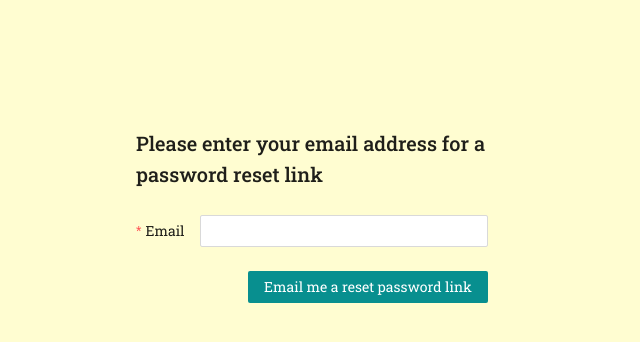
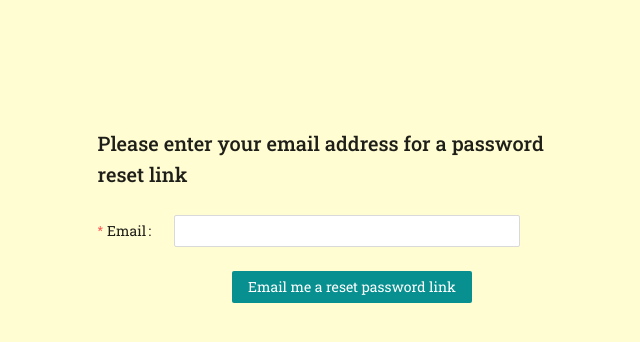
Before and after one commit to alongold91/SmarTracker, a React (Vite) app in the folder SmarTracker-frontend/: page /forgot-password in a window 1280 px wide. Shown: the top 342 px of the page, without its empty margins (312-952 px from the left). Built offline with nearby package versions, Linux system fonts and the light colour scheme.

Commit message:
increase forgot password form width

```diff
--- a/SmarTracker-frontend/src/views/password-restoration/ForgotPassword.tsx
+++ b/SmarTracker-frontend/src/views/password-restoration/ForgotPassword.tsx
@@ -56,7 +56,7 @@ const ForgotPassword = () => {
       <Form
         name='basic'
         labelCol={{ span: 3 }}
-        style={{ width: '30%' }}
+        style={{ width: '36%' }}
         initialValues={{ remember: true }}
         onFinish={handleSubmit}
         autoComplete='off'
```
